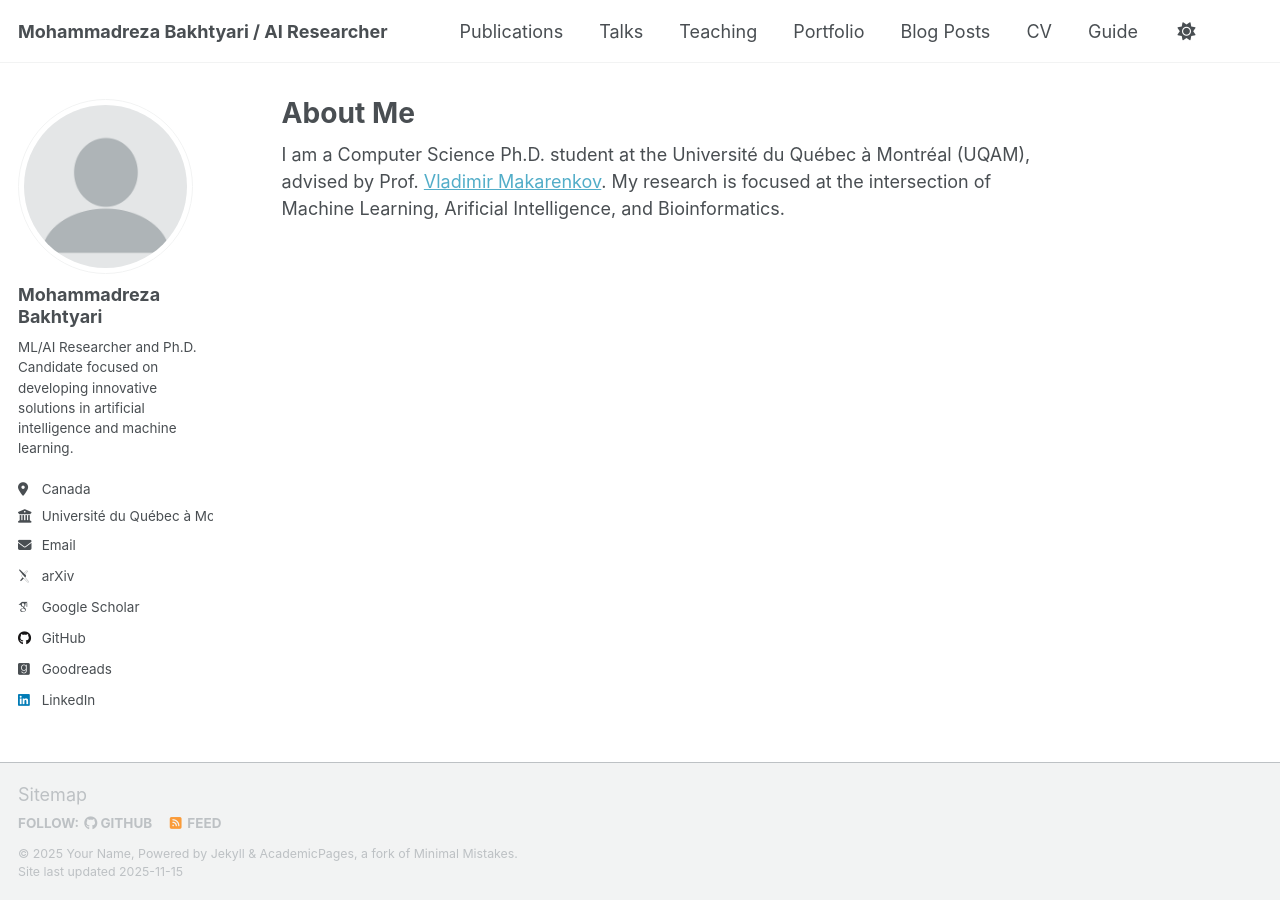
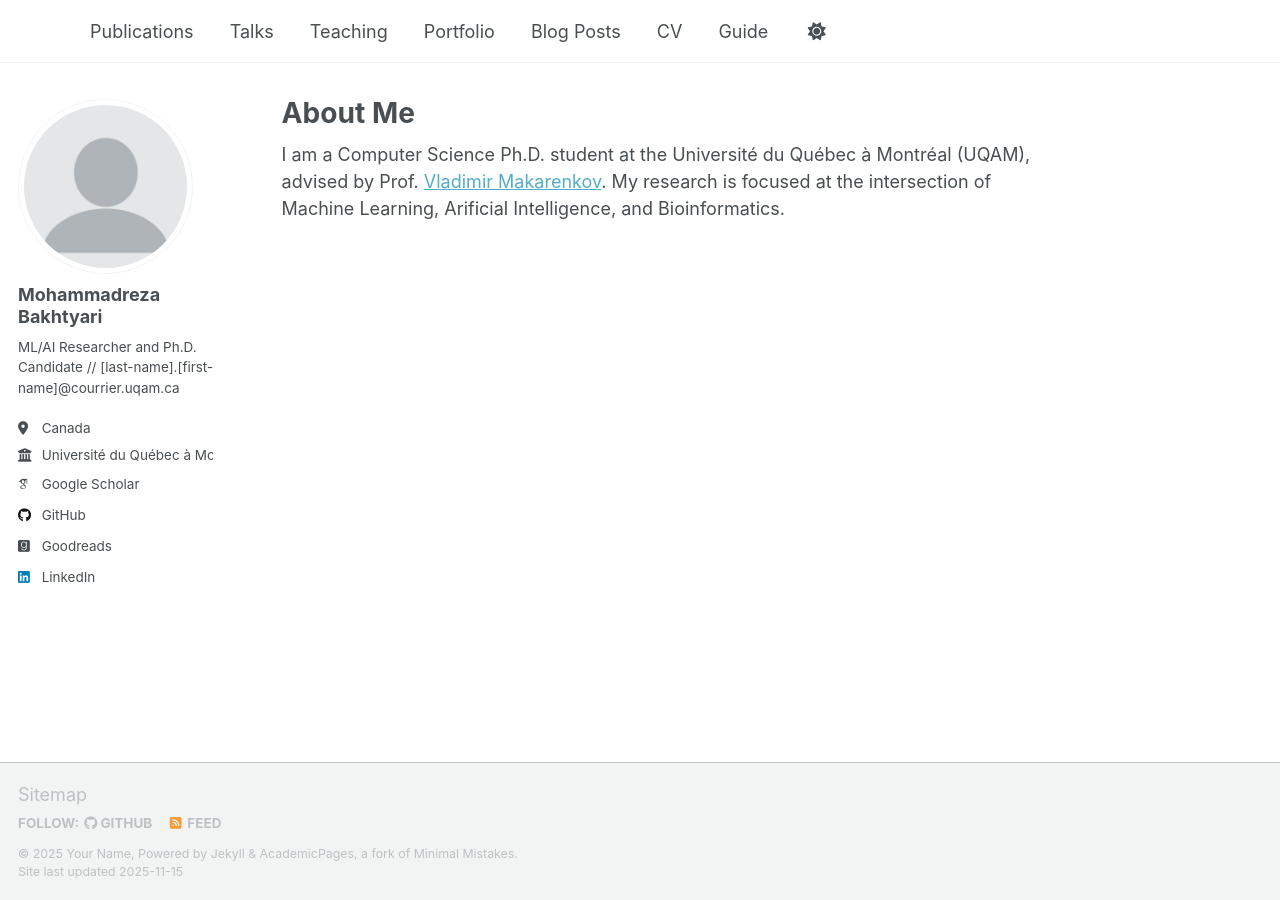
Before and after one commit to mrbakhtyari/mrbakhtyari.github.io, a Jekyll site: the page built from _pages/about.md, in a window 1280 px wide. Built offline with Jekyll 4.4.1, drawn with Linux system fonts in a browser that asks for light colours; some web fonts are replaced; a script that is not in the unit is left out.

Commit message:
Update _config.yml to remove personal title and update author bio and email placeholders

```diff
--- a/_config.yml
+++ b/_config.yml
@@ -9,7 +9,7 @@
 # Basic Site Settings
 locale                   : "en-US"
 site_theme               : "default" # Currently available options are "default", "air"
-title                    : "Mohammadreza Bakhtyari / AI Researcher"
+title                    : ""
 title_separator          : "-"
 name                     : &name "Your Name"
 description              : &description "Your Name's academic portfolio"   # Update this with a general description of your site, this is the default if not overridden by a page
@@ -26,15 +26,15 @@ author:
   avatar           : "profile.png"
   name             : "Mohammadreza Bakhtyari"
   pronouns         : # example: "she/her"
-  bio              : "ML/AI Researcher and Ph.D. Candidate focused on developing innovative solutions in artificial intelligence and machine learning."
+  bio              : "ML/AI Researcher and Ph.D. Candidate // [last-name].[first-name]@courrier.uqam.ca"
   location         : "Canada"
   employer         : "Université du Québec à Montréal"
   uri              : # URL
-  email            : "[last-name].[first-name]@courrier.uqam.ca"
+  email            : # URL
 
   # Academic websites
   academia         : # URL
-  arxiv            : "https://arxiv.org/search/cs?searchtype=author&query=Bakhtyari,+M"
+  arxiv            : # Author ID
   googlescholar    : "https://scholar.google.com/citations?user=TzIdZ0MAAAAJ&hl=en"
   inspire-hep      : # URL
   impactstory      : # URL
```
